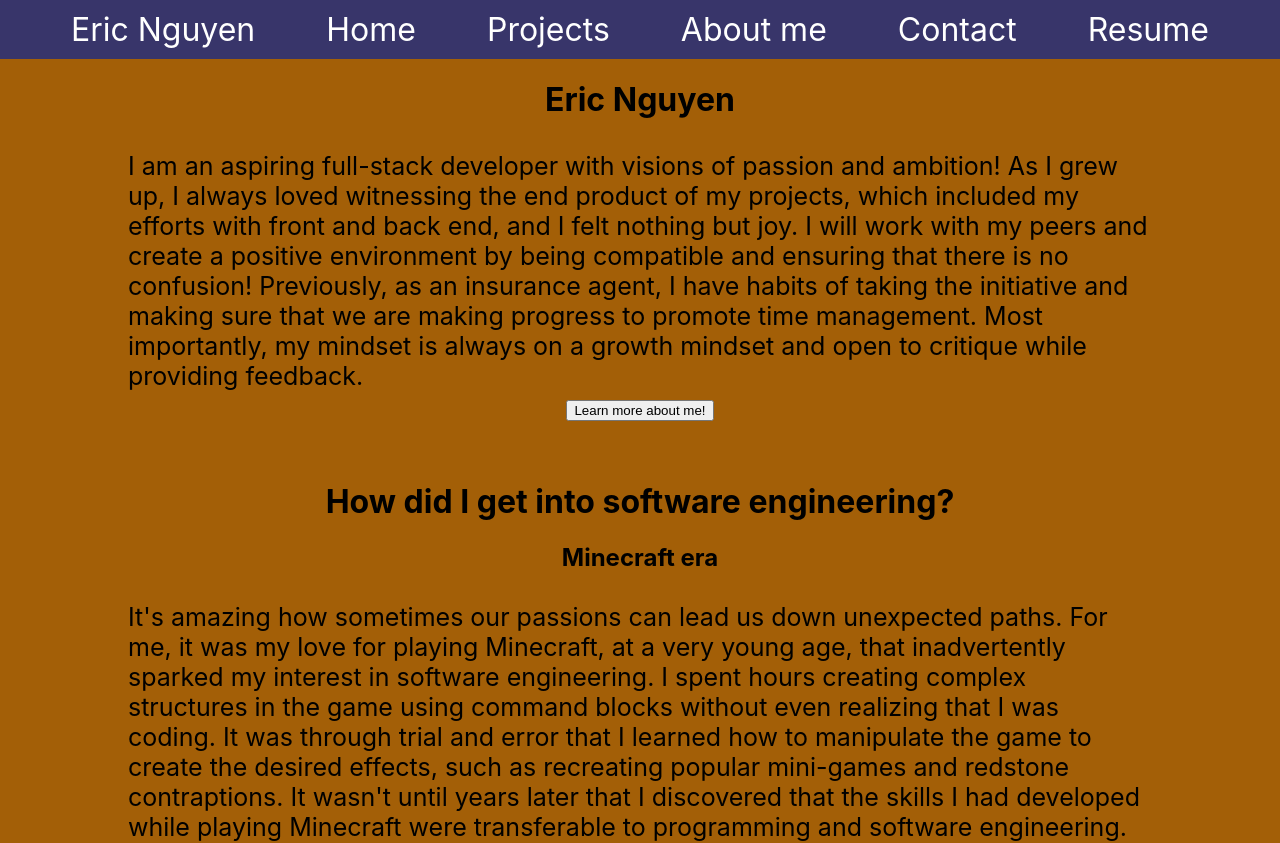
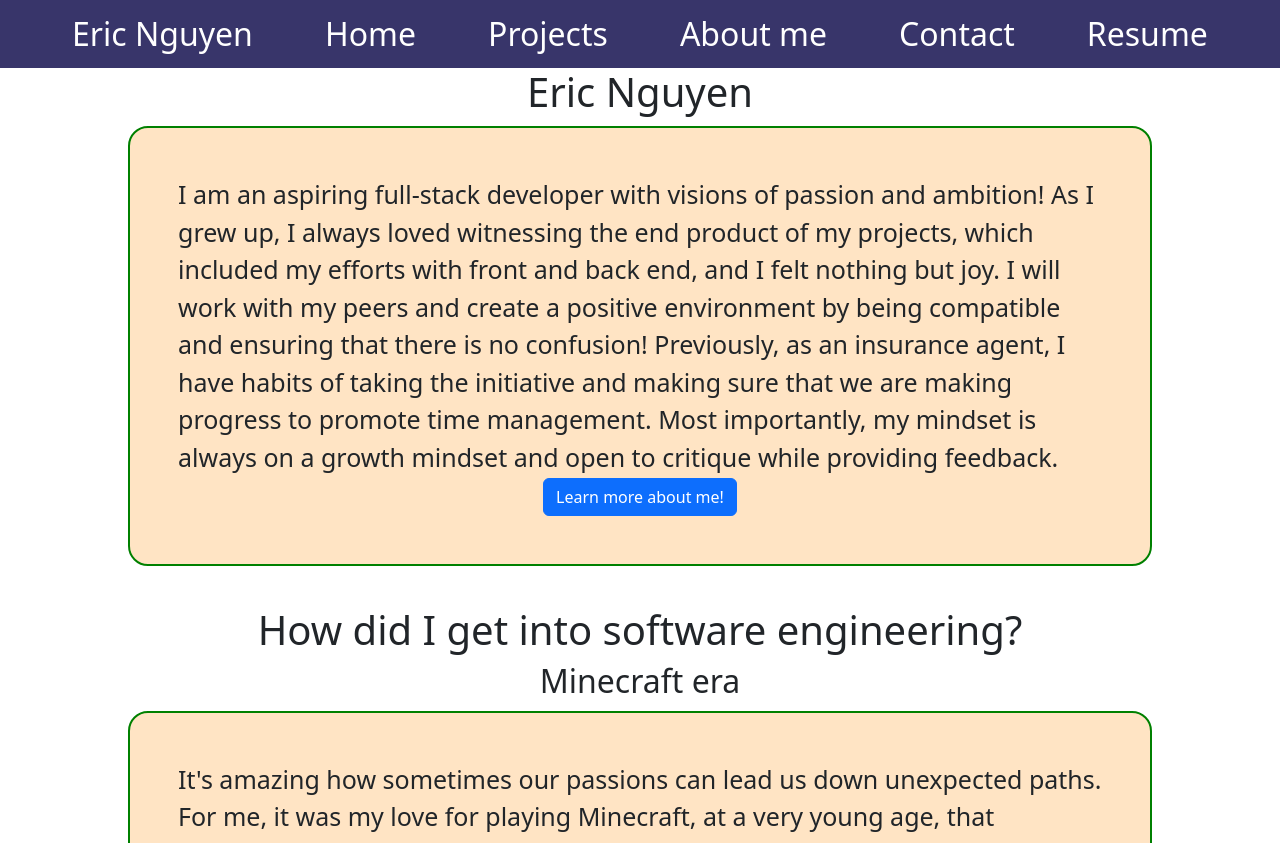
Before and after one commit to ericcnguyen04/Post-Portfolio, a React (Create React App) app: page / in a window 1280 px wide. Shown: the top 843 px of the page. Built offline with nearby package versions, Linux system fonts and the light colour scheme.

Commit message:
committing before any big changes

```diff
--- a/src/App.css
+++ b/src/App.css
@@ -1,18 +1,26 @@
+body {
+  background-color: rgb(115, 113, 111);
+}
+
 .background {
   /* background-color: rgb(163, 95, 7); */
   height: 100vh;
 }
 
-body {
-  background-color: rgb(163, 95, 7);
+/* home page */
+.brand {
+  /* margin-left: 5vw;
+  margin-right: 5vw; */
+  border: solid green 2px;
+  margin: 10px 10vw 5vh 10vw;
+  padding: 3rem;
+  font-size: 25px;
+  background-color: bisque;
+  border-radius: 20px;
 }
 
-.brand {
-  /* border: solid green 2px; */
-  padding: 10px 10vw 5vh 10vw;
-  font-size: 25px
-}
 
+/* about page */
 .about1 {
   /* border: solid green 2px; */
   padding: 40px 10vw 5vh 10vw;
--- a/src/components/pages/Navbar.jsx
+++ b/src/components/pages/Navbar.jsx
@@ -1,4 +1,8 @@
-import Link from 'react-router-dom'
+import Container from 'react-bootstrap/Container';
+import Nav from 'react-bootstrap/Nav';
+import Navbar from 'react-bootstrap/Navbar';
+import {Link} from 'react-router-dom'
+
 
 // css
 import '../../css/NavStyle.css'
--- a/src/index.js
+++ b/src/index.js
@@ -3,6 +3,9 @@ import ReactDOM from 'react-dom/client';
 import './index.css';
 import App from './App';
 import reportWebVitals from './reportWebVitals';
+
+import 'bootstrap/dist/css/bootstrap.min.css';
+import 'bootstrap/dist/css/bootstrap.css';
 
 
 const root = ReactDOM.createRoot(document.getElementById('root'));
```
Also changed, not shown: src/css/Projects.css (added). Lines whose indentation alone changed are shown as unchanged.
